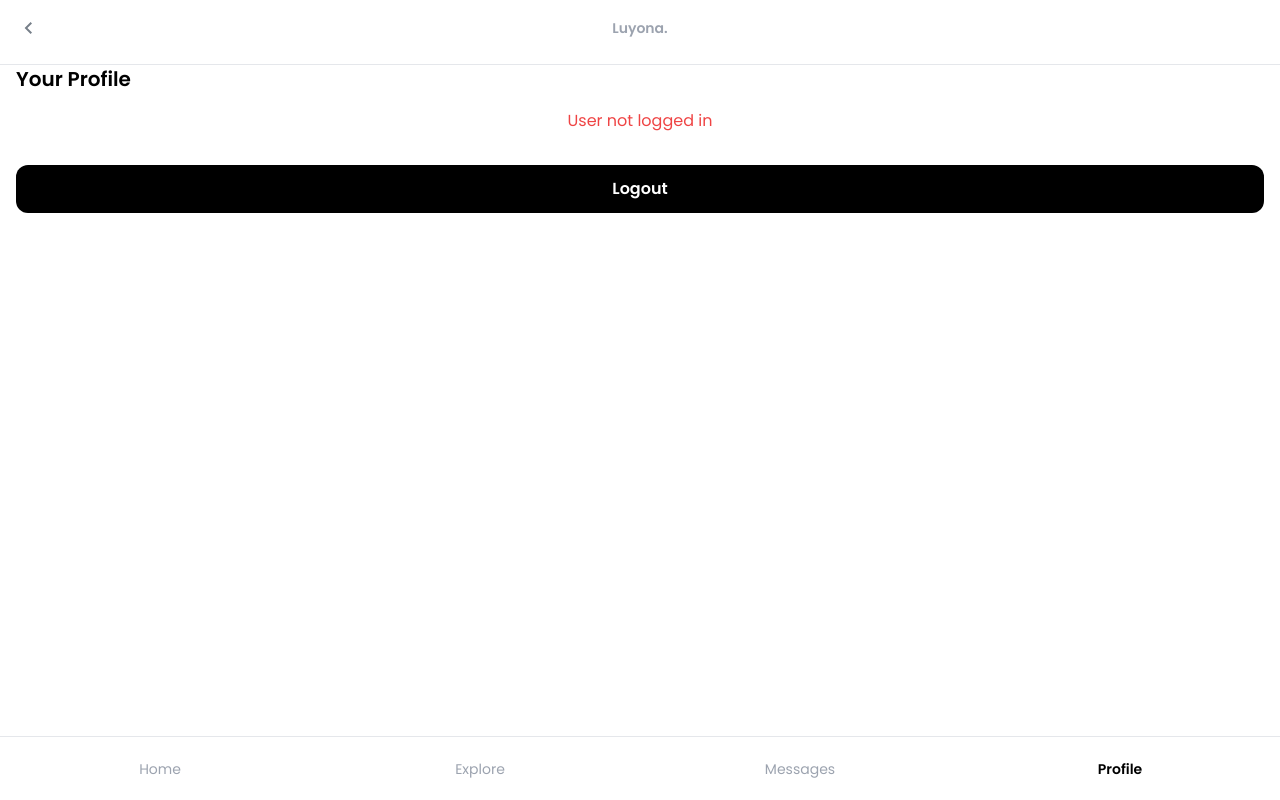
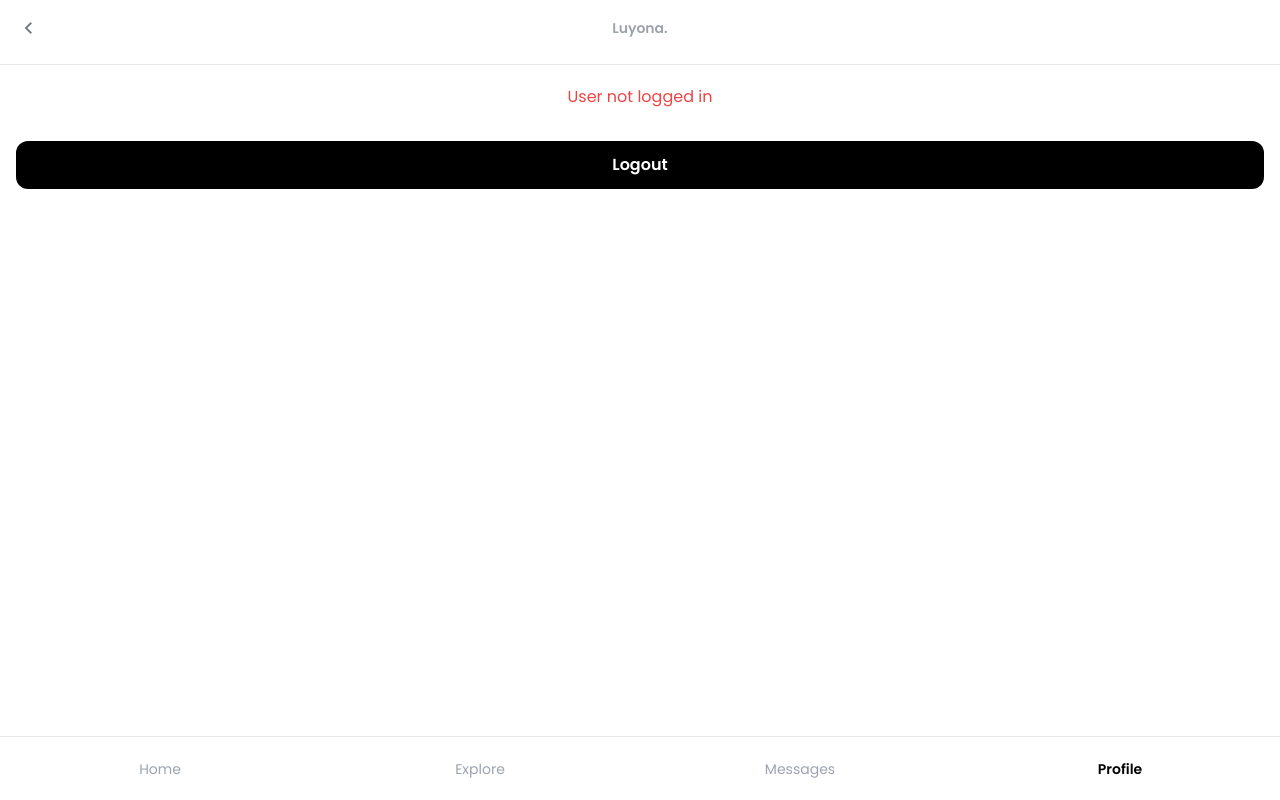
Before and after one commit to deshmukharjun/luyona, a React (Vite) app: page /home in a window 1280 px wide. Both pictures are taken after a click on the button "Profile". Built offline with nearby package versions, Linux system fonts and the light colour scheme.

Commit message:
Update ProfileTab.jsx

```diff
--- a/src/pages/ProfileTab.jsx
+++ b/src/pages/ProfileTab.jsx
@@ -47,8 +47,7 @@ export default function ProfileTab() {
   };
 
   return (
-    <div>
-      <h2 className="text-xl font-semibold mb-4 text-black">Your Profile</h2>
+    <div className="mt-5">
       {loading && <div className="text-center text-gray-500">Loading...</div>}
       {error && <div className="text-red-500 text-center">{error}</div>}
       {userInfo && (
```
